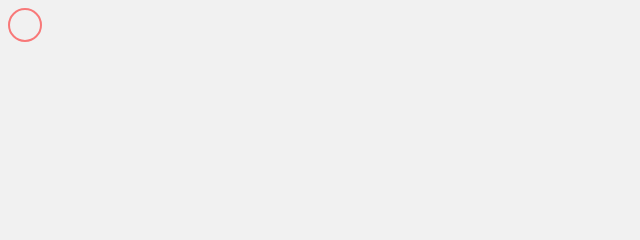
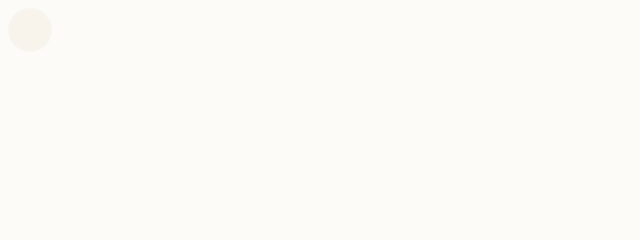
Before and after one commit to br0131/br0131.github.io, a plain HTML site: page index.html in a window 1280 px wide. Shown: the top 240 px of the page, 0-640 px from the left. Drawn offline with Linux system fonts and the light colour scheme.

Commit message:
index.html

```diff
--- a/index.html
+++ b/index.html
@@ -4,10 +4,11 @@
       <style>
          #circle{
             position:fixed;
-            width:30px;
-            height:30px;
+            width:40px;
+            height:40px;
             border-radius:50%;
-            border:2px solid #f00;
+            border:2px solid #f2efe8;
+            background-color:#f6eedd;
             opacity:0.5;
             pointer-events:none;
             z-index:9999;
@@ -15,7 +16,7 @@
       </style>
       <style>
         body{
-            background-color:#f1f1f1;
+            background-color:#fcfbf8;
             }
          h1{
             align-items:center;
```
